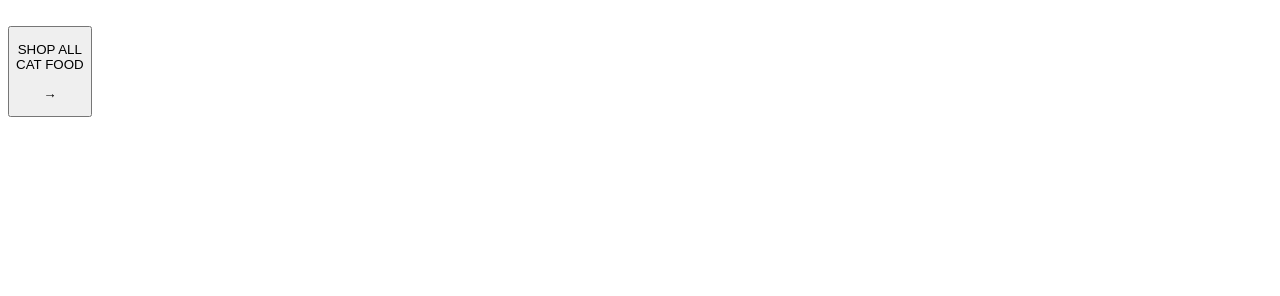
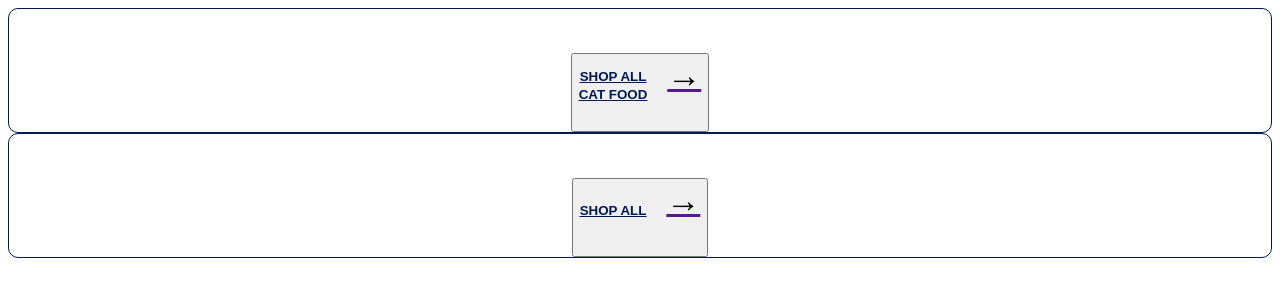
Before and after one commit to SEBPO-Masud/Group_ProductShot_Item, a plain HTML site: page index.html in a window 1280 px wide. Drawn offline with Linux system fonts and the light colour scheme.

Commit message:
Add files via upload

```diff
--- a/groupProduct.css
+++ b/groupProduct.css
@@ -1,3 +1,5 @@
+
+
 .citrusX__groupProductShot {
     border: 1px solid #001952;
     border-radius: 10px;
--- a/index.html
+++ b/index.html
@@ -4,7 +4,7 @@
     <meta charset="UTF-8">
     <meta name="viewport" content="width=device-width, initial-scale=1.0">
     <title>Group Product Shot</title>
-    <link rel="stylesheet" href="style.css">
+    <link rel="stylesheet" href="groupProduct.css">
 </head>
 <body>
     <!-- tab item Group Product Shots -->
@@ -29,5 +29,27 @@
         </div>
     </div>
     <!-- tab item Group Product Shots -->
+
+    <!-- tab item Group Product Shots -->
+    <div class="citrusX__groupProductShot">
+        <div class="citrusX__groupProductShot__item">
+          <a href="">
+            <div class="citrusX__groupProductShotImage">
+              <img src="" alt="" />
+            </div>
+            <div class="">
+              <button class="groupProductCTA">
+                <div class="groupCtaDimention">
+                  <p>SHOP ALL</p>
+                </div>
+                <div class="groupCtaArrow">
+                  <p>&#8594</p>
+                </div>
+              </button>
+            </div>
+          </a>
+        </div>
+    </div>
+    <!-- tab item Group Product Shots -->
 </body>
 </html>
```
